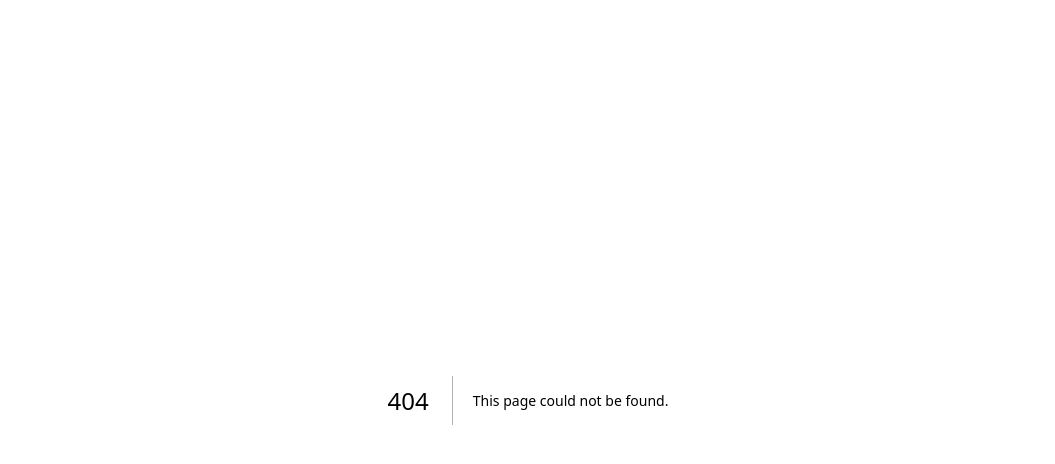
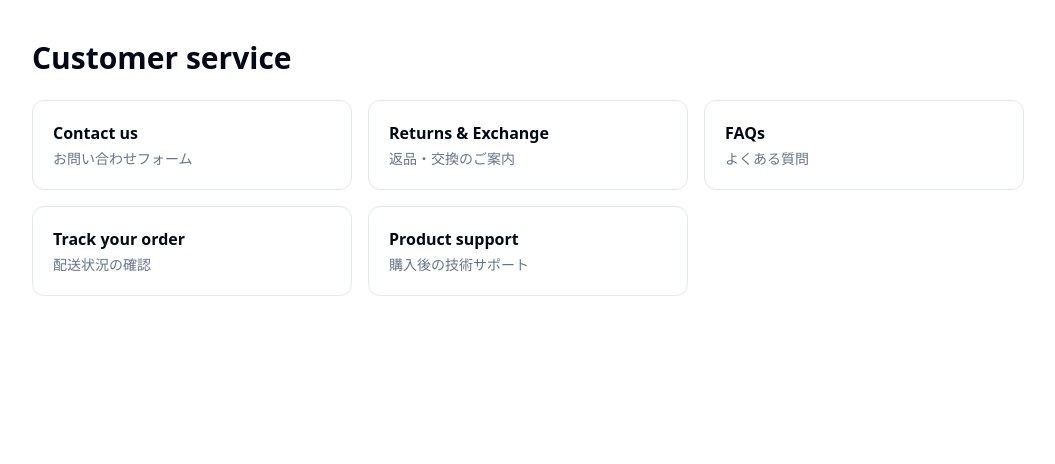
Before and after one commit to myoshi2891/Multi-Vendor-E-Commerce, a Next.js app: page /customer-service in a window 1280 px wide. Before the commit this address had no page. Shown: the top 464 px of the page, without its empty margins (112-1167 px from the left). Built offline with nearby package versions, Linux system fonts and the light colour scheme.

Commit message:
feat(static): add customer-service portal and permanent-redirect /faq to /faqs
Co-Authored-By: Claude Opus 4.8 <noreply@anthropic.com>

```diff
--- /dev/null
+++ b/src/app/(store)/customer-service/page.tsx
@@ -0,0 +1,31 @@
+import type { Metadata } from "next";
+import Link from "next/link";
+import { SUPPORT_LINKS } from "@/components/store/static/content/customer-service";
+
+export const metadata: Metadata = {
+    title: "Customer service | Marketplace",
+    description: "サポート窓口のハブ。お問い合わせ・返品・配送状況・FAQ への入口。",
+};
+
+/** サポート窓口のハブページ。導線カードを定数から描画する。DB 非依存。 */
+export default function CustomerServicePage() {
+    return (
+        <main className="mx-auto max-w-5xl px-4 py-10">
+            <h1 className="mb-6 text-3xl font-bold">Customer service</h1>
+            <div className="grid gap-4 sm:grid-cols-2 lg:grid-cols-3">
+                {SUPPORT_LINKS.map((l) => (
+                    <Link
+                        key={l.href}
+                        href={l.href}
+                        className="rounded-xl border p-5 transition hover:shadow-md"
+                    >
+                        <h2 className="mb-1 font-semibold">{l.title}</h2>
+                        <p className="text-sm text-muted-foreground">
+                            {l.description}
+                        </p>
+                    </Link>
+                ))}
+            </div>
+        </main>
+    );
+}
--- /dev/null
+++ b/src/app/(store)/faq/page.tsx
@@ -0,0 +1,10 @@
+import { permanentRedirect } from "next/navigation";
+
+/**
+ * 旧 "/faq" リンク（footer:66-68）を正規の "/faqs" に集約する。
+ * 恒久的な統合のため 308（Permanent Redirect）を返す `permanentRedirect` を使う
+ * （`redirect` は 307 Temporary。統合は恒久的なため 308 を選択）。
+ */
+export default function FaqRedirectPage() {
+    permanentRedirect("/faqs");
+}
```
Also changed, not shown: 1 other file (tests, documents, lock files or other folders).
